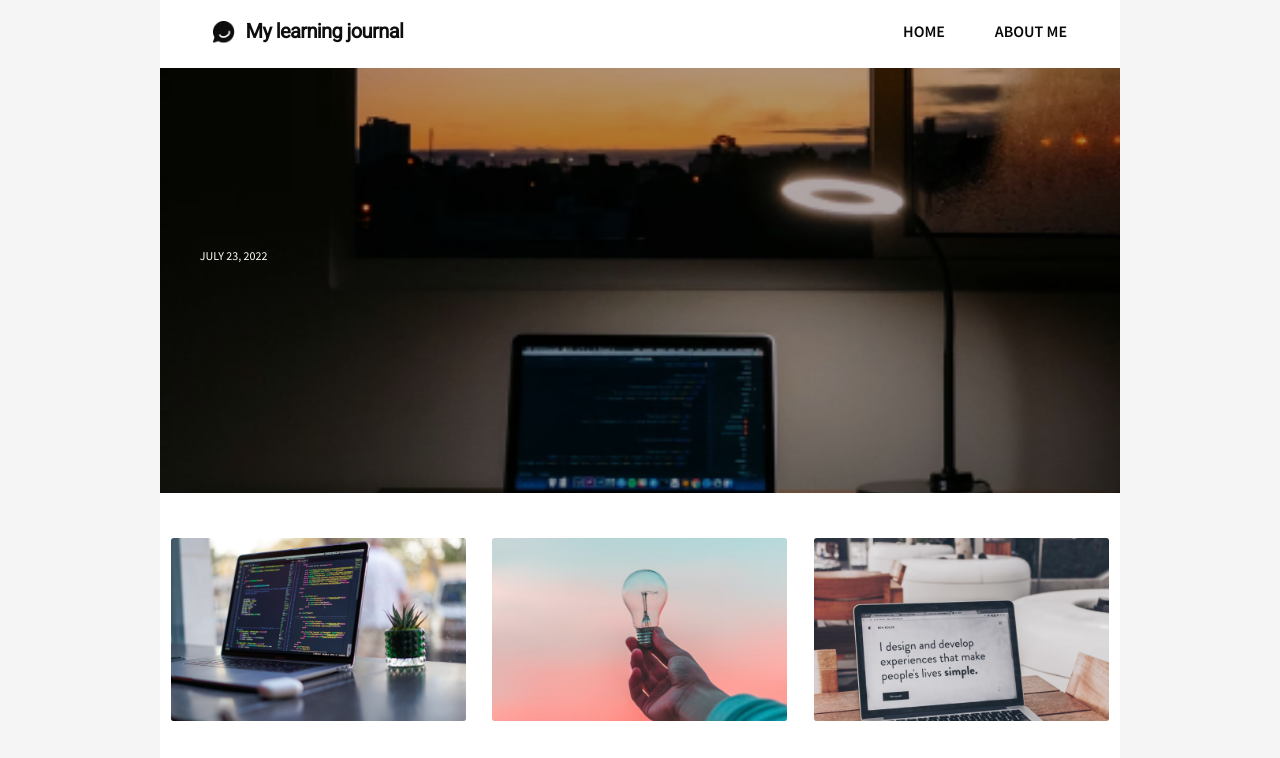
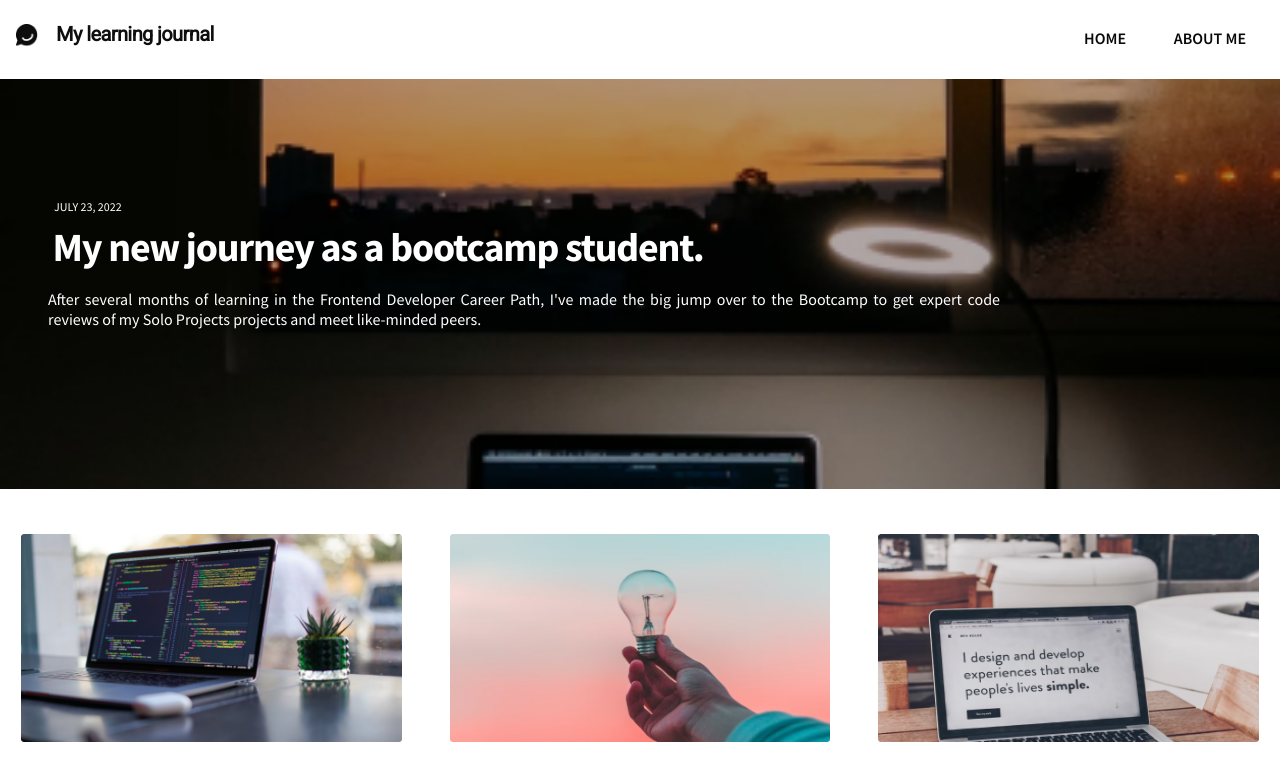
Before and after one commit to Dachi-Papashvili88/learning-journal, a plain HTML site: page index.html in a window 1280 px wide. Shown: the top 758 px of the page. Drawn offline with Linux system fonts and the light colour scheme.

Commit message:
css change

```diff
--- a/index.css
+++ b/index.css
@@ -12,17 +12,19 @@ body {
   list-style: none;
   justify-content: space-between;
   background-image: URL("images/image 17.png");
+  background-size: contain;
   background-repeat: no-repeat;
-  background-size: contain;
-  margin: 1.313em 1.5em 1.434em 1.25em;
-}
-
-#learning-journal {
-  margin-left: 1.625em;
+  margin: 1.5em 1.5em 1em 1em;
+  position: relative;
 }
 
 #home {
-  margin-left: 5.375;
+  position: absolute;
+  right: 60px;
+  margin-top: 4px;
+}
+#learning-journal {
+  margin-left: 2em;
 }
 
 li > a {
@@ -59,8 +61,8 @@ li > a:hover {
     "blog5"
     "blog6"
     "footer";
+  width: 100%;
   background: #ffffff;
-  width: 100%;
 }
 
 header {
@@ -128,9 +130,10 @@ footer {
 }
 
 .first-div {
+  background-size: cover;
+  background-repeat: no-repeat;
   background-image: url("images/article-image-hero.png");
   color: #ffffff;
-  height: 18.375em;
 }
 
 .div1-date {
@@ -146,15 +149,13 @@ footer {
   height: 14.5em;
 }
 
-.blog > img {
+.blog > img,
+.blogt-img {
   display: block;
   margin-bottom: 0.875em;
   margin: 2.5em auto;
   width: 90%;
-}
-
-.blog-img {
-  height: 13, 71em;
+  height: 13em;
 }
 
 .footer {
@@ -168,17 +169,13 @@ footer {
   margin-top: 2.688em;
 }
 
-/*Typography*/
-
-.first-div h1 {
+.first-div > h1 {
   font-size: 2rem;
-  line-height: 108.2%;
-  letter-spacing: -0.03em;
-  margin: 0.25em 0.625em;
+  margin: 0.25em 0.4em;
 }
 
 .first-div-p {
-  margin: 0.25em 0.625em;
+  margin: 0.25em 0.8em;
 }
 
 #about-myself > h4,
@@ -190,7 +187,6 @@ p {
 }
 
 .my-photo,
-.my-title > h1,
 .my-title > p,
 .my-learning > h5,
 .my-learning > p,
@@ -199,15 +195,27 @@ p {
   margin-left: 1.25em;
 }
 
+.my-learning > p,
+.my-title > p {
+  margin-right: 1.3em;
+}
+
+.my-title > h1 {
+  margin-left: 0.7em;
+}
+
 p,
 #about-myself > h1 {
   text-align: justify;
 }
 
 .my-journal > p,
-h1,
 h5 {
   margin: 0.563em 1.25em;
+}
+
+.my-journal > h1 {
+  margin-left: 0.7em;
 }
 
 .my-journal > img {
@@ -216,9 +224,15 @@ h5 {
 
 .blog-title {
   font-size: 1.5rem;
+  color: #141414;
+  margin: 0.563em 0.8em;
+}
+
+.first-div > h1,
+.blog-title,
+.footer > h4 {
   line-height: 108.2%;
-  color: #141414;
-  margin: 0.563em 1.25em;
+  letter-spacing: -0.03em;
 }
 
 .blog-p {
@@ -247,8 +261,6 @@ h5 {
 .footer > h4 {
   margin: 0.188em 0;
   font-size: 0.75rem;
-  line-height: 108.2%;
-  letter-spacing: -0.03em;
   color: #ececec;
 }
 
@@ -275,7 +287,8 @@ h5 {
 .blog-p,
 .blog-date,
 .footer > p,
-#about-myself > p {
+#about-myself > p,
+.my-title > p {
   font-weight: 400;
 }
 
@@ -294,17 +307,18 @@ h5 {
   text-align: center;
 }
 
-
-/***** Desktop Version *****/
-
-@media (min-width: 900px) {
-  body {
-    margin: 0;
-    padding: 0;
-    box-sizing: border-box;
-    background: #f5f5f5;
+@media (min-width: 400px) {
+  .header {
+    position: relative;
   }
 
+  #home {
+    position: absolute;
+    right: 5.625em;
+  }
+}
+
+@media (min-width: 800px) {
   .container {
     display: grid;
     grid-template-areas:
@@ -317,46 +331,40 @@ h5 {
       "footer footer footer";
     grid-gap: 0.313em;
     background: #ffffff;
-    width: 75%;
-    margin: 0 auto;
   }
 
   .header {
-    background-image: URL("images/image 17.png");
-    background-repeat: no-repeat;
-    background-size: contain;
-    margin: 1.313em 3.313em 1.438em 3.313em;
+    position: relative;
   }
 
   #home {
-    margin-left: 28.125em;
+    position: absolute;
+    right: 8.125em;
   }
 
-  #first-div {
-    background-repeat: no-repeat;
-    background-size: cover;
-    height: 26.56em;
-    margin-top: -0.938em;
+  #about-me {
+    position: absolute;
+    top: 4px;
+    right: 10px;
   }
 
-  .my-story {
-    display: flex;
-    justify-content: space-between;
+  .hidden-blog {
+    display: grid;
   }
 
-  li > a {
-    text-decoration: none;
-    list-style: none;
-    font-weight: 600;
-    text-align: right;
-    color: #090909;
+  .my-journal > h5 {
+    margin-left: 4em;
   }
 
-  .first-div h1 {
+  .my-journal > h5 {
+    font-size: 1.125rem;
+  }
+
+  .first-div > h1 {
     font-size: 2.5rem;
     line-height: 108.2%;
     letter-spacing: -0.03em;
-    margin: 10.625em 1.25em 0 3.313em;
+    margin: 0 1.25em 0 1.313em;
   }
 
   .first-div-p,
@@ -366,79 +374,87 @@ h5 {
     line-height: 1.25rem;
   }
 
+  #learning-journal {
+    font-family: "Roboto";
+    font-size: 1.252rem;
+    color: #0e0e0e;
+  }
+
   .first-div-p {
-    margin: 1.25em 17.5em 0 3.313em;
+    margin: 1.25em 17.5em 0 3em;
     justify-content: justify;
     color: #ffffff;
   }
 
-  .div1-date {
-    margin-left: 3.313em;
-    margin-bottom: -150px;
-    padding-top: 15em;
+  #learning-journal,
+  .my-title > h1 {
+    font-weight: 700;
+    line-height: 108.2%;
+    letter-spacing: -0.03em;
   }
 
-  #learning-journal {
-    font-family: "Roboto";
-    font-style: normal;
-    font-weight: 700;
-    font-size: 1.252rem;
-    line-height: 108.2%;
-    letter-spacing: -0.03em;
-    color: #0e0e0e;
+  .my-title > h1 {
+    font-size: 2.25rem;
+    color: #151515;
+    margin: 3em 0.5em 0.7em 0.5em;
+  }
+
+  .my-title > p {
+    font-size: 1rem;
+    line-height: 20px;
+    color: #151515;
+    margin: 3em 3em 0.7em 0.5em;
+  }
+
+  .my-learning > h5 {
+    font-size: 1.25rem;
+    margin-left: 5.83em;
+  }
+
+  .my-journal > h4,
+  .my-learning > h4 {
+    text-align: center;
+  }
+
+  .my-story {
+    display: flex;
+    justify-content: space-between;
+  }
+
+  .div1-date {
+    padding-top: 10em;
+    margin-left: 4.5em;
+  }
+
+  .first-div {
+    padding-bottom: 10em;
   }
 
   .my-photo {
-    margin: 5.625em 20.063em 3.125em 3.313em;
-  }
-
-  .my-title > h1 {
-    font-weight: 700;
-    font-size: 2.25rem;
-    line-height: 108.2%;
-    letter-spacing: -0.03em;
-    color: #151515;
-    margin: 6.938em 3.313em 3.125em 2.063em;
-  }
-  .my-title > p {
-    font-weight: 400;
-    color: #151515;
-    margin-left: 2.063em;
-    margin-right: 3.313em;
-  }
-
-  .my-learning > h5 {
-    font-size: 20px;
-    margin: 3.125em 3.313em 0 7.563em;
+    margin: 5.625em 2.063em 3.125em 3.313em;
   }
 
   .my-learning > p {
     margin: 1.875em 3.313em 0.938em 7.563em;
   }
   .my-learning > h4 {
-    text-align: center;
     margin: 3.188em 0 -1.25em 0;
-  }
-
-  .blog > img {
-    width: 18.438em;
   }
 
   .view-more {
     display: none;
   }
 
-  .blog-img {
-    height: 11.436em;
+  .my-journal > h1 {
+    margin-left: 2.2em;
   }
 
-  .my-journal > p,
-  h1,
-  h5 {
-    margin-left: 4.375em;
+  .my-journal > p {
+    margin: 1em 4.337em;
   }
-  .my-journal > h5 {
-    font-size: 1.125rem;
+
+  .date {
+    padding: 5em 1em 0 1em;
   }
 
   .my-journal > img {
@@ -446,8 +462,4 @@ h5 {
     height: 28.125em;
     margin-left: 4.375em;
   }
-
-  .hidden-blog {
-    display: grid;
-  }
 }
```
